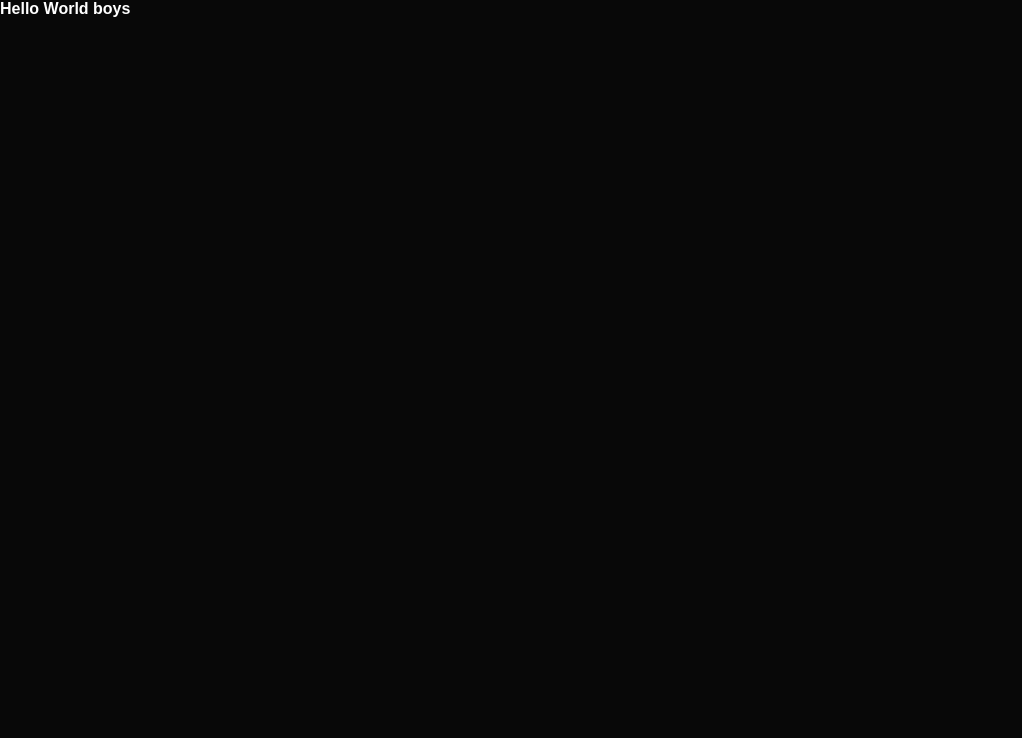
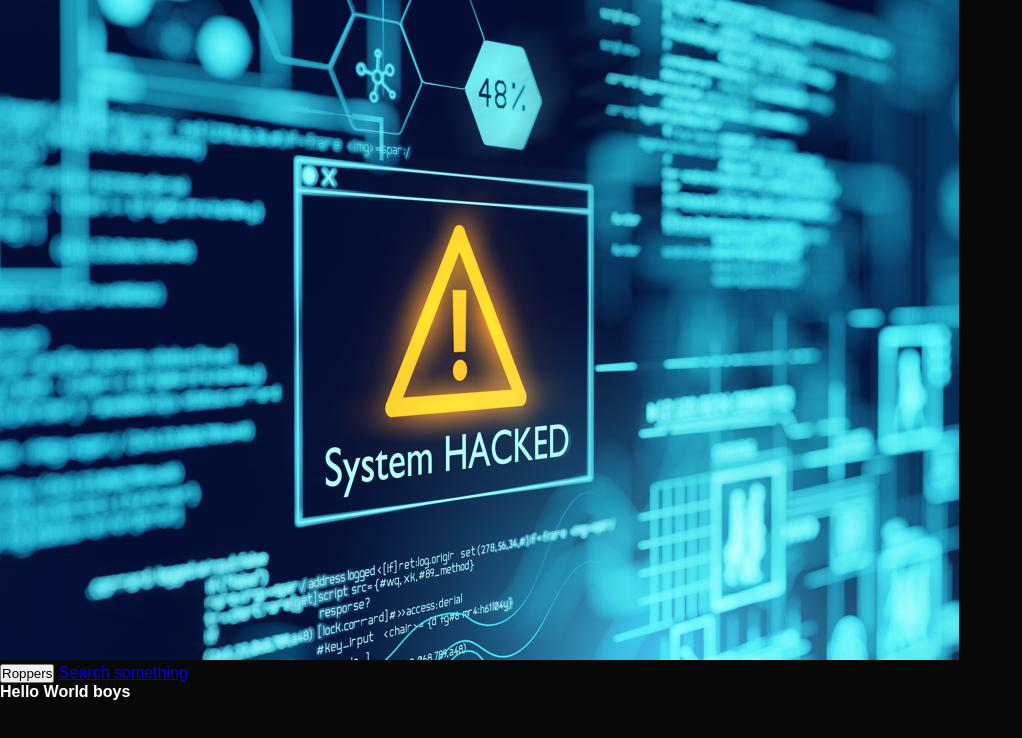
Before and after one commit to shobhitjuglan/shobhitjuglan.github.io, a plain HTML site: page index.html in a window 1280 px wide. Shown: the whole page, without its empty margins (0-1022 px from the left). Drawn offline with Linux system fonts and the light colour scheme.

Commit message:
6th commit

```diff
--- a/index.html
+++ b/index.html
@@ -8,6 +8,19 @@
     <link rel="stylesheet" href="style.css">
 </head>
 <body>
+    <div class="container">
+        <nav>
+            <img src="images/img.jpg" alt="">
+        </nav>
+        <button id="helo" onclick="myfunc()">Roppers</button>
+        <a href="https://google.com">Search something</a>
+        <script>
+            function myfunc(){
+                document.getElementById("helo").style.color = "pink";
+                alert("color of Roppers will change to pink, click refresh after color change to reset")
+            }
+        </script>
+    </div>
     <b> Hello World boys </b>
 </body>
 </html>
```
Also changed, not shown: images/img.jpg (added), javascript.js (added).
